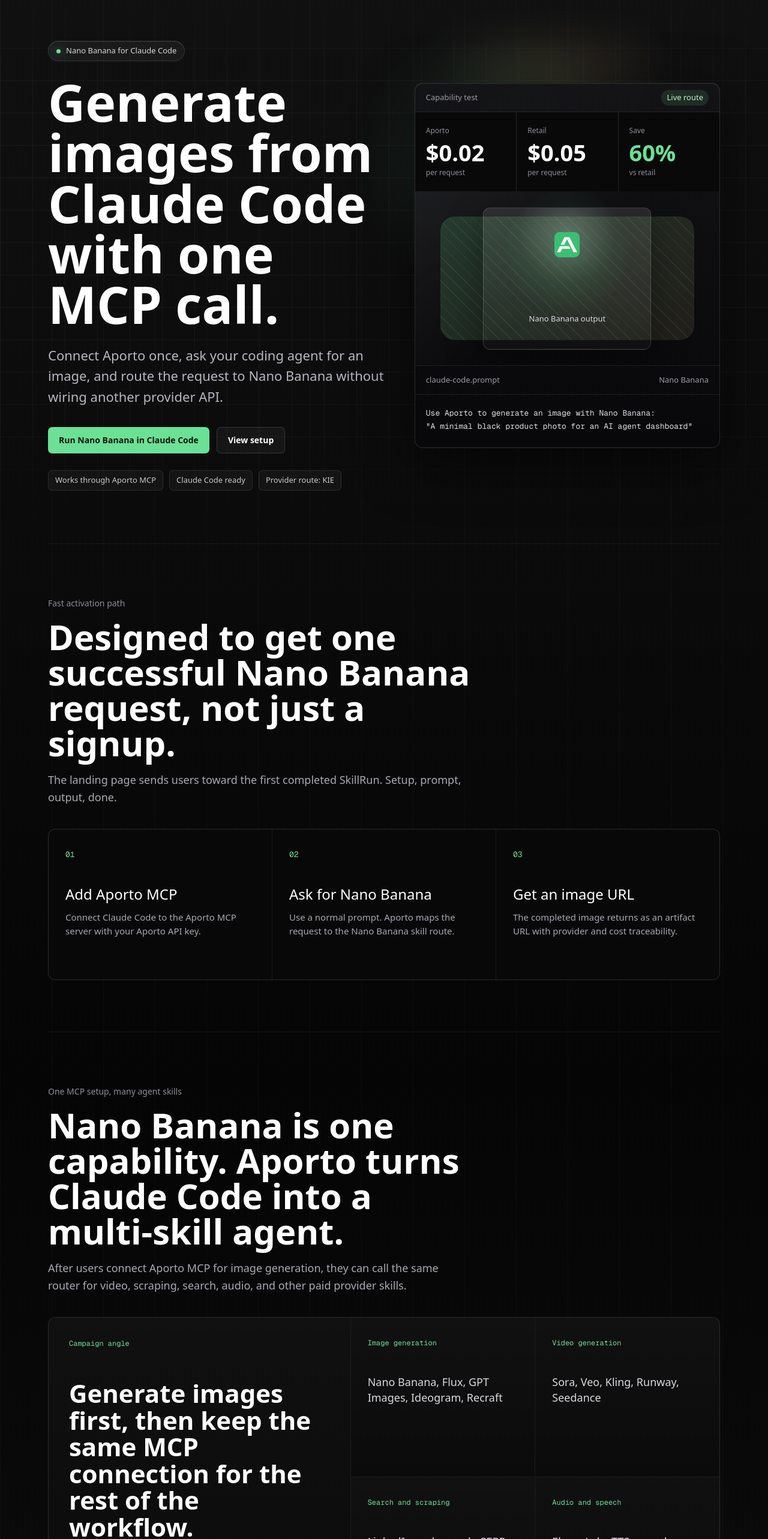
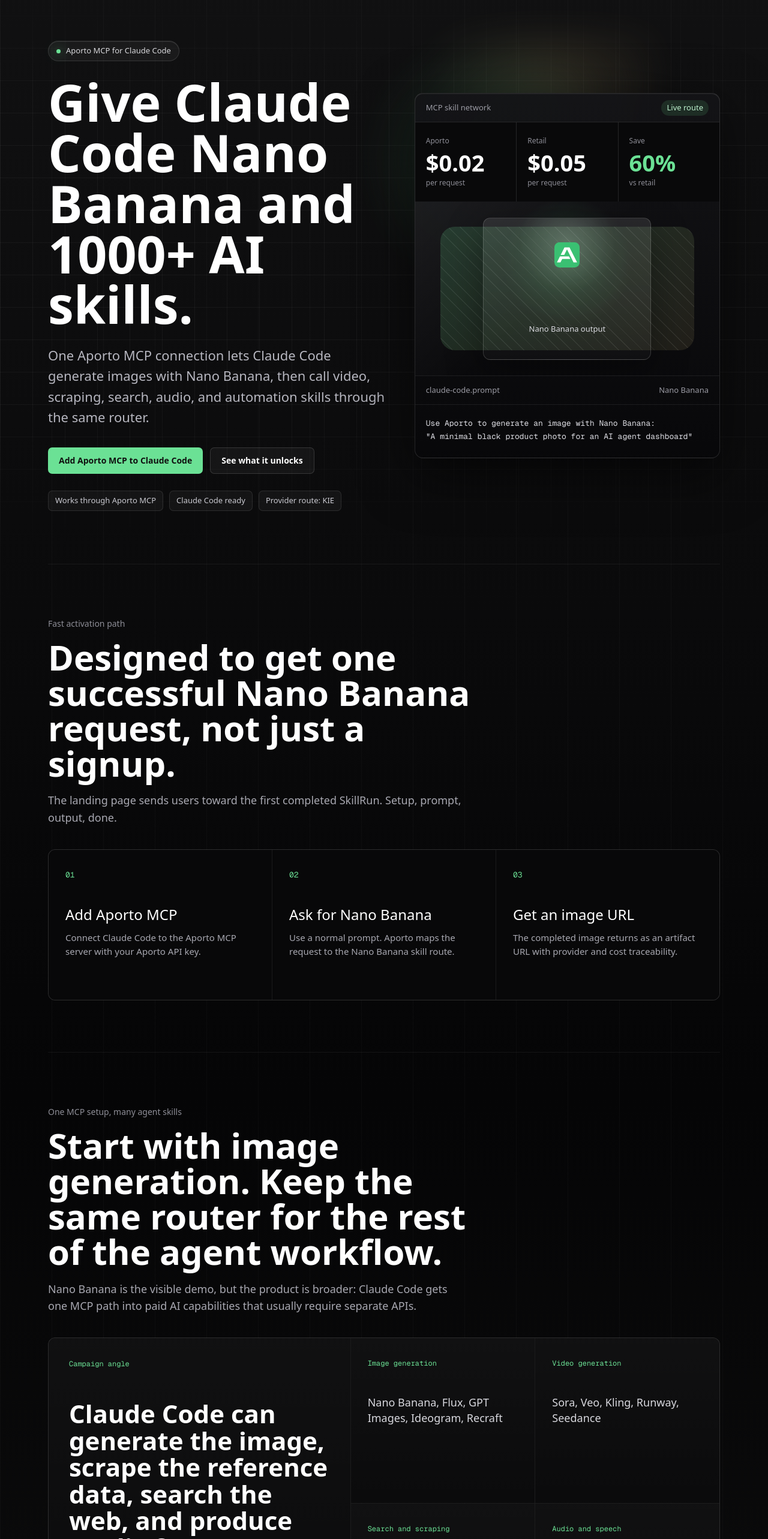
Before and after one commit to Pevznergo/main-aporto, a Next.js app: page /landings/nano-banana-claude-code in a window 1280 px wide. Shown: the part 100-2666 px from the top of the page at 60% size. Built offline with nearby package versions, Linux system fonts and the light colour scheme.

Commit message:
Update NanoBananaLanding.tsx

```diff
--- a/src/app/landings/components/NanoBananaLanding.tsx
+++ b/src/app/landings/components/NanoBananaLanding.tsx
@@ -19,16 +19,16 @@
 
 const variantCopy = {
   capability: {
-    eyebrow: "Nano Banana for Claude Code",
-    title: "Generate images from Claude Code with one MCP call.",
-    body: "Connect Aporto once, ask your coding agent for an image, and route the request to Nano Banana without wiring another provider API.",
-    primaryCta: "Run Nano Banana in Claude Code",
-    secondaryCta: "View setup",
-    badge: "Capability test",
+    eyebrow: "Aporto MCP for Claude Code",
+    title: "Give Claude Code Nano Banana and 1000+ AI skills.",
+    body: "One Aporto MCP connection lets Claude Code generate images with Nano Banana, then call video, scraping, search, audio, and automation skills through the same router.",
+    primaryCta: "Add Aporto MCP to Claude Code",
+    secondaryCta: "See what it unlocks",
+    badge: "MCP skill network",
   },
   discount: {
     eyebrow: "Nano Banana at Aporto pricing",
-    title: "Nano Banana from Claude Code, up to 60% cheaper than retail.",
+    title: "Nano Banana from Claude Code, plus 1000+ skills at Aporto prices.",
     body: "Use Aporto MCP to run Nano Banana through an active provider route with a lower per-request price and the same agent workflow.",
     primaryCta: "Get the discounted route",
     secondaryCta: "Compare pricing",
@@ -67,10 +67,10 @@
     leadBody: `Start with the clear offer: ${pricing.aporto}/request through Aporto, ${pricing.retail}/request retail, save ${pricing.savings}. Then show that the same setup unlocks 1000+ more paid skills.`,
   } : {
     kicker: "One MCP setup, many agent skills",
-    title: "Nano Banana is one capability. Aporto turns Claude Code into a multi-skill agent.",
-    body: "After users connect Aporto MCP for image generation, they can call the same router for video, scraping, search, audio, and other paid provider skills.",
-    leadTitle: "Generate images first, then keep the same MCP connection for the rest of the workflow.",
-    leadBody: "The capability message should not stop at image generation. The stronger pitch is that Claude Code can call Nano Banana today and then use 1000+ more skills through the same Aporto router.",
+    title: "Start with image generation. Keep the same router for the rest of the agent workflow.",
+    body: "Nano Banana is the visible demo, but the product is broader: Claude Code gets one MCP path into paid AI capabilities that usually require separate APIs.",
+    leadTitle: "Claude Code can generate the image, scrape the reference data, search the web, and produce media from one Aporto connection.",
+    leadBody: "The strongest capability message is not just that Nano Banana works. It is that Aporto makes Claude Code feel like it has an expandable toolbelt of 1000+ skills.",
   };
 
   return (
```
